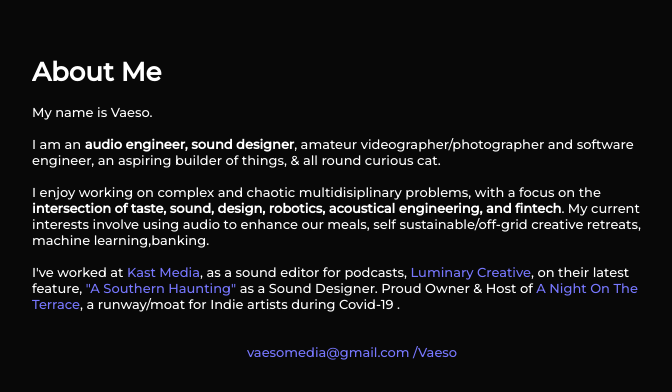
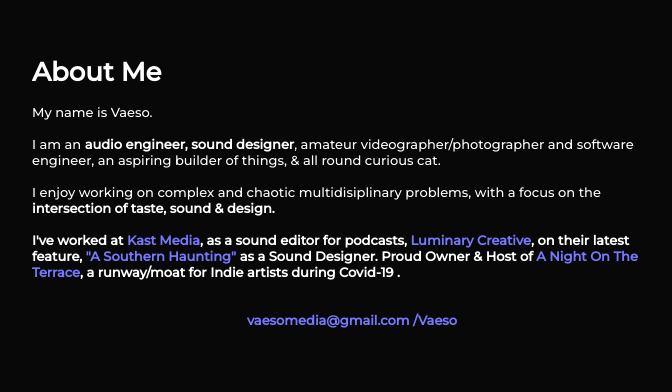
Before and after one commit to Shingii/shingii.github.io, a plain HTML site: page index.html in a window 1280 px wide. Shown: the part 824-1216 px from the top of the page, without its empty margins (288-960 px from the left). After the commit the page ends 1184 px from the top, so only its background shows below. Drawn offline with nearby package versions, Linux system fonts and the light colour scheme.

Commit message:
Update index.html
truncated about me index page

```diff
--- a/index.html
+++ b/index.html
@@ -61,7 +61,7 @@
                 <br><br>
                 I am an <b> audio engineer, sound designer</b>, amateur videographer/photographer and software engineer, an aspiring builder of things, & all round curious cat.
                 <br><br>
-                I enjoy working on complex and chaotic multidisiplinary problems, with a focus on the <b>intersection of taste, sound, design, robotics, acoustical engineering, and fintech</b>. My current interests involve using audio to enhance our meals, self sustainable/off-grid creative retreats, machine learning,banking.
+                I enjoy working on complex and chaotic multidisiplinary problems, with a focus on the <b>intersection of taste, sound & design.
             </p>
             <p>
                 <br>
```
